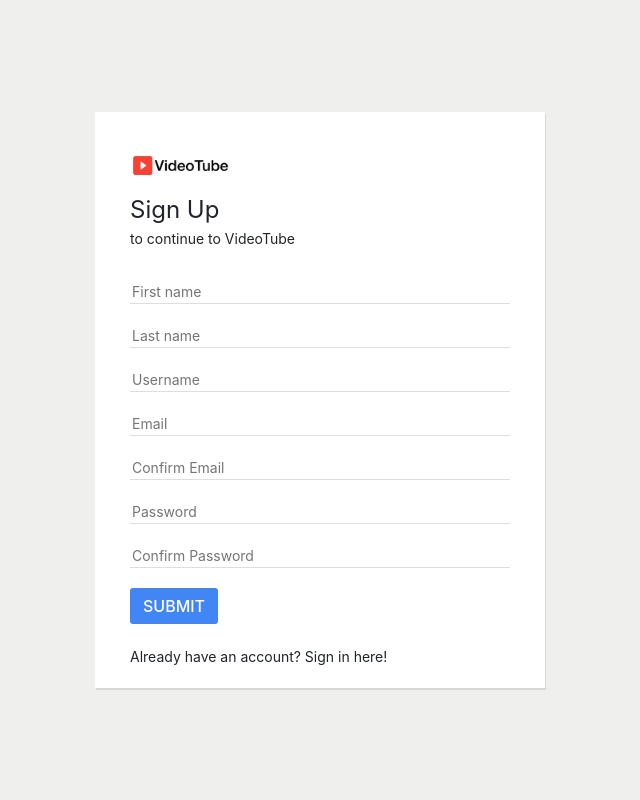
After one commit to tawfiquebd/banglatube-youtube-clone, a PHP site: page /signup.php in a window 1280 px wide. The commit adds this page. Shown: the whole page, without its empty margins (320-960 px from the left). Run offline with PHP 8.4, Linux system fonts and the light colour scheme.

Commit message:
Signup and Signin page markup created done

```diff
--- a/assets/css/style.css
+++ b/assets/css/style.css
@@ -129,9 +129,79 @@ a:hover{
 }
 
 .column {
-	flex: 1;
+	flex-grow: 1;
 	background-color: #fff;
 	min-height: 300px;
 	padding: 20px;
 	box-shadow: rgba(0,0,0,0.1) 1px 2px;
 }
+
+.signInContainer {
+	background-color: #efefee;
+	height: 100vh;
+	display: flex;
+	justify-content: center;
+	align-items: center;
+}
+
+.signInContainer .column .header img{
+	width: 100px;
+}
+
+.signInContainer .column{
+	flex-grow: 0;
+	width: 450px;
+	padding: 20px 35px;
+	max-height: 100%;
+	overflow-y: auto;
+}
+
+.signInContainer .column .header{
+	padding: 20px 0;
+}
+
+.signInContainer .column .header h3{
+	font-size: 24px;
+	font-weight: 400;
+	line-height: 32px;
+	margin: 0;
+	padding-bottom: 0;
+	padding-top: 16px;
+}
+
+.signInContainer .column .header span{
+	font-size: 14px;
+}
+
+.signInContainer .column form{
+	display: flex;
+	flex-direction: column;
+}
+
+.signInContainer .column form input[type="text"],
+.signInContainer .column form input[type="password"],
+.signInContainer .column form input[type="email"]{
+	font-size: 14px;
+	margin: 10px 0;
+	border: none;
+	border-bottom: 1px solid #dedede;
+}
+
+.signInContainer .column form input[type="submit"]{
+	background: #4285f4;
+	color: #fff;
+	height: 36px;
+	width: 88px;
+	border: none;
+	border-radius: 3px;
+	font-weight: 500;
+	margin-top: 10px;
+	margin-bottom: 20px;
+	cursor: pointer;
+}
+
+.signInMessage {
+	font-size: 14px;
+	font-weight: 400;
+	color: #212529;
+}
--- /dev/null
+++ b/signup.php
@@ -0,0 +1,49 @@
+<?php
+require_once("includes/config.php");
+?>
+<!DOCTYPE html>
+<html>
+<head>
+    <title>VideoTube</title>
+
+    <link rel="stylesheet" href="https://maxcdn.bootstrapcdn.com/bootstrap/4.0.0/css/bootstrap.min.css" >
+    <link rel="stylesheet" type="text/css" href="assets/css/style.css">
+
+    <script src="https://ajax.googleapis.com/ajax/libs/jquery/3.6.0/jquery.min.js"></script>
+    <!-- JavaScript Bundle with Popper -->
+    <script src="https://maxcdn.bootstrapcdn.com/bootstrap/4.0.0/js/bootstrap.min.js" ></script>
+
+</head>
+<body>
+
+<div class="signInContainer">
+    <div class="column">
+        <div class="header">
+            <img src="assets/images/icons/VideoTubeLogo.png" title="logo">
+            <h3>Sign Up</h3>
+            <span>to continue to VideoTube</span>
+        </div>
+
+        <div class="loginForm">
+            <form action="signin.php" method="POST">
+
+                <input type="text" name="firstName" placeholder="First name" autocomplete="off" required>
+                <input type="text" name="lastName" placeholder="Last name" autocomplete="off" required>
+                <input type="text" name="username" placeholder="Username" autocomplete="off" required>
+
+                <input type="email" name="email" placeholder="Email" autocomplete="off" required>
+                <input type="email" name="email2" placeholder="Confirm Email" autocomplete="off" required>
+
+                <input type="password" name="password" placeholder="Password" autocomplete="off" required>
+                <input type="password" name="password2" placeholder="Confirm Password" autocomplete="off" required>
+
+                <input type="submit" name="submitButton" value="SUBMIT">
+            </form>
+        </div>
+
+        <a class="signInMessage" href="signin.php">Already have an account? Sign in here!</a>
+    </div>
+</div>
+
+</body>
+</html>
```
Also changed, not shown: signin.php (added, +42 -0 lines).
